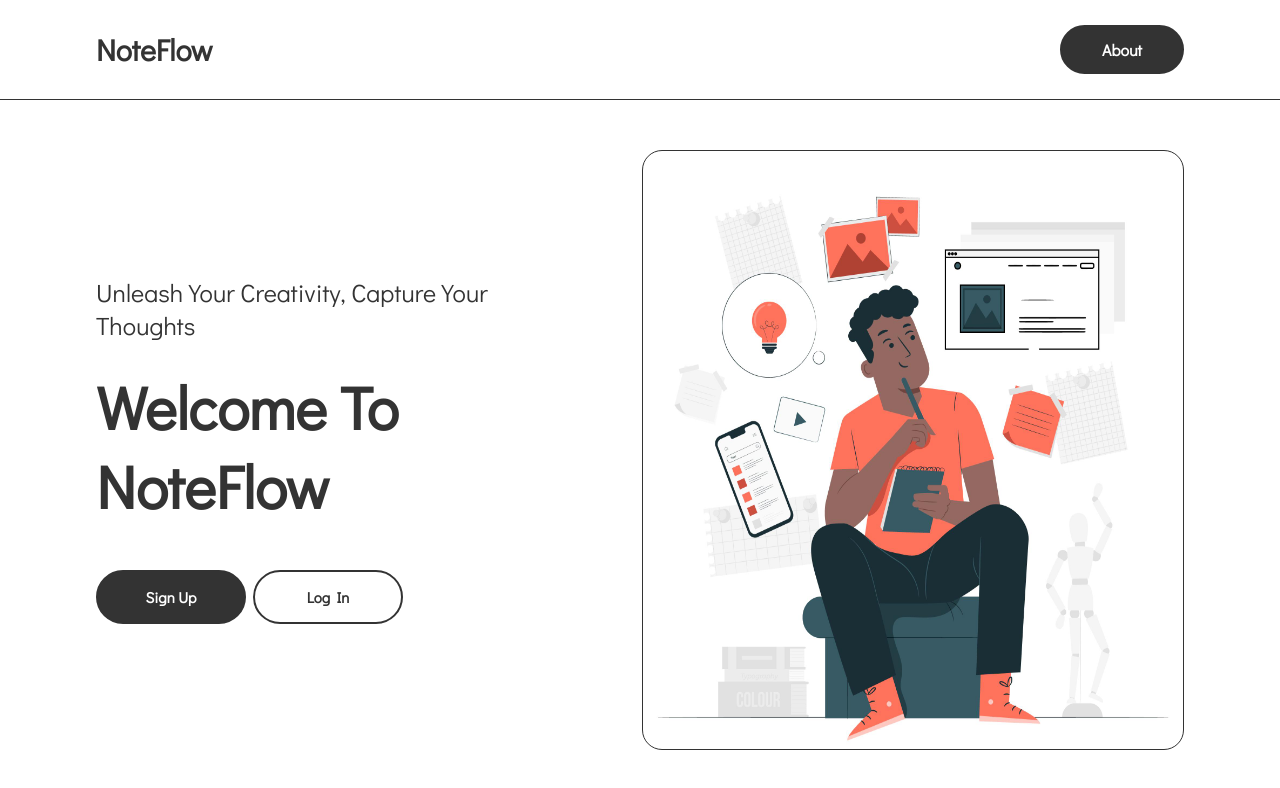
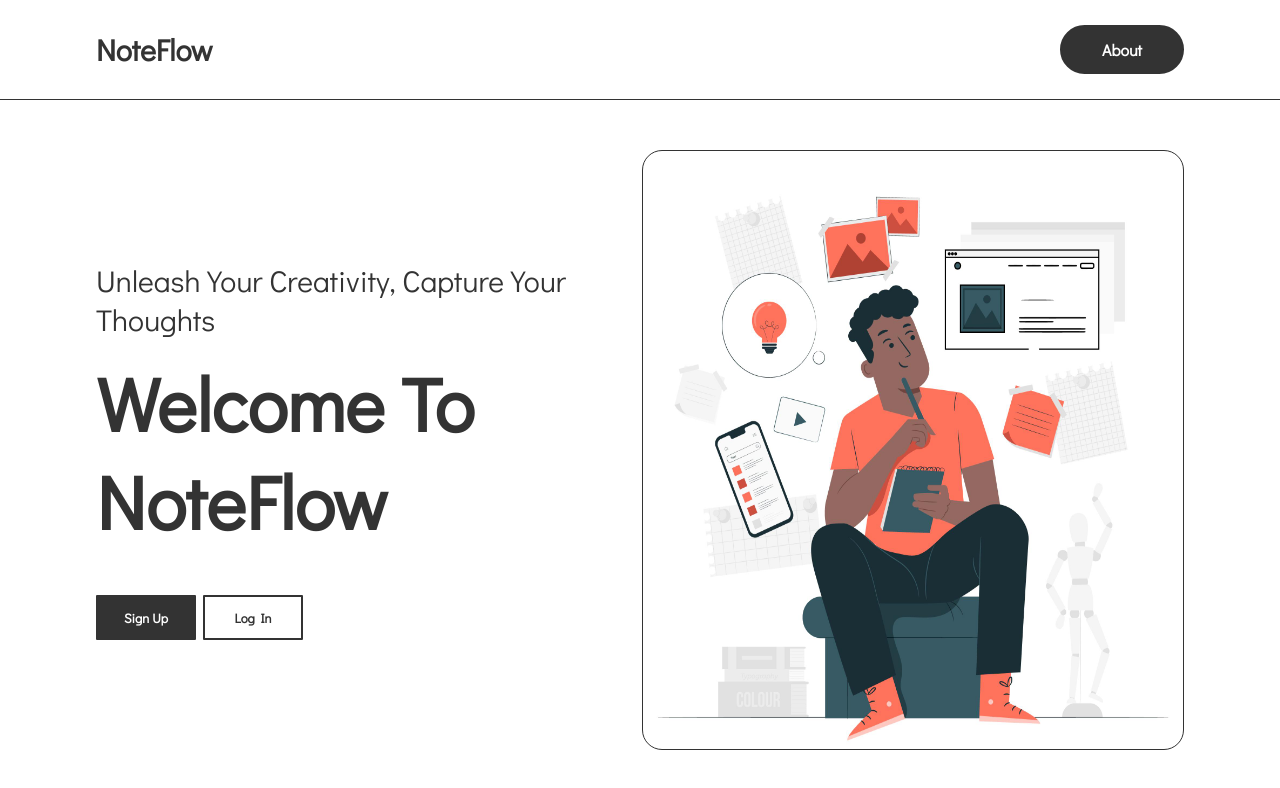
Before and after one commit to Roshan-Roy/notes-app-frontend, a React (Vite) app: page / in a window 1280 px wide. Shown: the top 788 px of the page. Built offline with nearby package versions, Linux system fonts and the light colour scheme.

Commit message:
auth and home completed

```diff
--- a/src/styles/auth-pages.css
+++ b/src/styles/auth-pages.css
@@ -147,6 +147,7 @@
                     color: #333;
                     margin-top: 15px;
                     font-size: 16px;
+                    transition: .1s linear;
                 }
             }
 
@@ -230,7 +231,6 @@
                     & p a:hover {
                         color: white;
                         background-color: #333;
-                        transition: .1s linear;
                     }
                 }
             }
--- a/src/styles/dialog.css
+++ b/src/styles/dialog.css
@@ -11,6 +11,7 @@
     min-width: 180px;
     border-radius: 20px;
     text-align: center;
+    user-select: none;
 
     .image-container {
         height: 210px;
@@ -50,12 +51,12 @@
             background-color: white;
             border: 2px solid #333;
             color: #333;
+            transition: .1s linear;
 
             @media screen and (min-width:1000px) {
                 &:hover {
-                   background-color: #333;
-                   color: white;
-                   transition: .1s linear;
+                    background-color: #333;
+                    color: white;
                 }
             }
         }
@@ -69,10 +70,12 @@
         & .image-container {
             height: 280px;
         }
-        & .btn-container{
+
+        & .btn-container {
             padding: 0 20px 20px 20px;
         }
-        & p{
+
+        & p {
             font-size: 18px;
             margin-bottom: 30px;
         }
--- a/src/styles/home.css
+++ b/src/styles/home.css
@@ -63,6 +63,7 @@
                 font-weight: bold;
                 border-radius: 100vh;
                 border: 2px solid #333;
+                transition: .1s linear;
             }
 
             & ul.lg-screen li a {
@@ -71,7 +72,6 @@
             }
 
             & ul.lg-screen li:nth-child(2):hover {
-                transition: .1s;
                 color: white;
                 background-color: #333;
             }
@@ -95,6 +95,7 @@
             gap: 5px;
             overflow-x: hidden;
             padding: 10px 0;
+
             .home-text-container {
                 display: flex;
                 flex-direction: column;
@@ -187,33 +188,46 @@
             align-items: start;
 
             & h1 {
-                font-size: 60px;
+                font-size: 75px;
                 text-align: left;
-                margin: 25px 0 45px 0;
+                margin: 15px 0 45px 0;
             }
 
             & p {
                 padding: 0 50px 0 0;
-                font-size: 25px;
+                font-size: 30px;
                 text-align: left;
             }
 
             .links-container {
                 & a {
-                    width: 150px;
-                    padding: 15px 0;
-                    font-size: 15px;
+                    width: 170px;
+                    padding: 18px 0;
+                    font-size: 17px;
+                    transition: .1s linear;
                 }
 
                 & a:nth-child(2):hover {
                     color: white;
                     background: #333;
-                    transition: .1s linear;
                 }
 
                 & a.notes-link {
-                    padding: 15px 20px;
-                    width: 130px;
+                    padding: 17px 30px;
+                    width: 150px;
+                    transition: .2s linear;
+                }
+
+                & a.notes-link svg {
+                    transform: rotate(-180deg);
+                    transition: .2s linear;
+                }
+
+                & a.notes-link:hover svg {
+                    transform: rotate(0deg);
+                }
+                & a.notes-link:hover{
+                    width: 190px;
                 }
             }
         }
```
